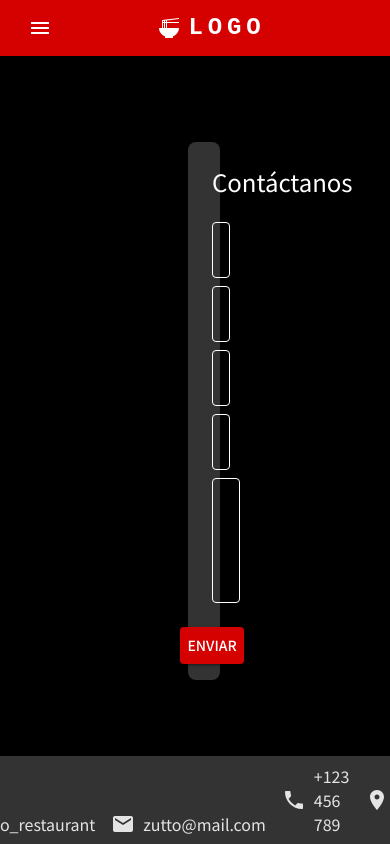
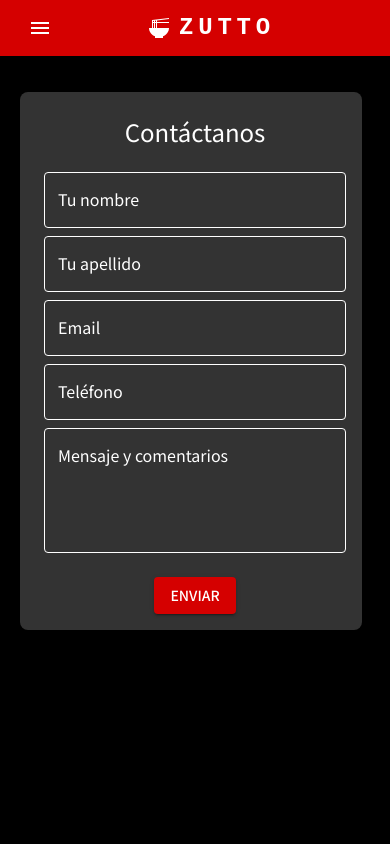
Before and after one commit to JuanPabloSQ/restaurant-page, a React (Vite) app: page /Proyecto-4/contactanos in a window 390 px wide. Built offline with nearby package versions, Linux system fonts and the light colour scheme.

Commit message:
add mobil responsive

```diff
--- a/src/BlogPage/BlogPage.jsx
+++ b/src/BlogPage/BlogPage.jsx
@@ -3,8 +3,11 @@ import NavBar from '../utils/NavBar';
 import Box from '@mui/material/Box';
 import BodyText from '../BlogPage/BodyText';
 import BoxFooter from "../utils/BoxFooter";
+import { useMediaQuery } from '@mui/material';
 
 const Blog = () => {
+  const isMobile = useMediaQuery('(max-width:600px)'); // Define el ancho máximo para dispositivos móviles
+
   return (
     <div>
       <Box sx={{ backgroundColor: 'black'}}>
@@ -15,6 +18,8 @@ const Blog = () => {
           maxWidth="100%"
           display="flex"
           justifyContent="center"
+          flexDirection={isMobile ? 'column' : 'row'} // Cambia la dirección del flexbox en dispositivos móviles
+          alignItems="center"
           marginTop={10}
           flex="1"
           p={2}
@@ -24,14 +29,14 @@ const Blog = () => {
             bgc="black"
             p={2}
             maxWidth="100%"
-            imageWidth={1400}
+            imageWidth={isMobile ? 500 : 1400} // Ajusta el ancho de la imagen para dispositivos móviles
             imageHeight={300}
             titleText="ZUTTO Restaurant - Un Viaje a Japón en Cada Bocado"
             colorText="white"
             bodyText={<BodyText />}
             image="https://tofuu.getjusto.com/orioneat-prod/fjzscSzZyeC5FWPvg-56%20mix.jpeg"
           />
-          <BoxFooter />
+          {!isMobile && <BoxFooter />} {/* Oculta el BoxFooter en dispositivos móviles */}
         </Box>
       </Box>
     </div>
--- a/src/ContactPage/ContactPage.jsx
+++ b/src/ContactPage/ContactPage.jsx
@@ -9,6 +9,7 @@ import Box from '@mui/material/Box';
 import Button from '@mui/material/Button';
 import Typography from '@mui/material/Typography';
 import { useSnackbar } from "../utils/SnackBarContext";
+import { useMediaQuery } from '@mui/material';
 import * as yup from 'yup';
 
 const schema = yup.object({
@@ -33,6 +34,8 @@ const ContactPage = () => {
     phone: '',
     comments: '',
   });
+
+  const isMobile = useMediaQuery('(max-width:600px)'); // Verifica si es un dispositivo móvil
 
   const validateField = (name, value) => {
     try {
@@ -111,7 +114,7 @@ const ContactPage = () => {
       clearForm();
     } catch (error) {
       if (error.name === 'ValidationError') applyFormErrors(error);
-        errorSnackbar('Error con el servidor');
+        errorSnackbar('Error al enviar datos');
         console.error("Error de validación:", error.errors);
     }
   };
@@ -132,7 +135,7 @@ const ContactPage = () => {
           display="flex"
           justifyContent="center"
           alignItems="center"
-          sx={{ paddingLeft: '200px', paddingRight: '200px', marginTop: '150px' }}
+          sx={{ paddingLeft: '20px', paddingRight: '20px', marginTop: isMobile ? '100px' : '50px' }} // Margen adicional para dispositivos móviles
         >
           <Grid
             container
@@ -162,7 +165,7 @@ const ContactPage = () => {
                 Contáctanos
               </Typography>
             </Grid>
-            <Grid item xs={6}>
+            <Grid item xs={12} sm={6}>
               <TextField
                 fullWidth
                 id="name"
@@ -174,7 +177,7 @@ const ContactPage = () => {
                 helperText={formErrors.name}
               />
             </Grid>
-            <Grid item xs={6}>
+            <Grid item xs={12} sm={6}>
               <TextField
                 fullWidth
                 id="lastName"
@@ -186,7 +189,7 @@ const ContactPage = () => {
                 helperText={formErrors.lastName}
               />
             </Grid>
-            <Grid item xs={6}>
+            <Grid item xs={12} sm={6}>
               <TextField
                 fullWidth
                 id="email"
@@ -198,7 +201,7 @@ const ContactPage = () => {
                 helperText={formErrors.email}
               />
             </Grid>
-            <Grid item xs={6}>
+            <Grid item xs={12} sm={6}>
               <TextField
                 fullWidth
                 id="phone"
@@ -231,7 +234,7 @@ const ContactPage = () => {
             </Grid>
           </Grid>
         </Box>
-        <BoxFooter />
+        {!isMobile && <BoxFooter />}
       </Box>
     </div>
   );
--- a/src/MainPage/MainPage.jsx
+++ b/src/MainPage/MainPage.jsx
@@ -2,18 +2,20 @@ import NavBar from '../utils/NavBar';
 import BasicCard from './BasicCard';
 import Box from '@mui/material/Box';
 import BoxFooter from '../utils/BoxFooter';
+import { useMediaQuery } from '@mui/material';
 
 const MainPage = () => {
   const imageUrl = 'https://c4.wallpaperflare.com/wallpaper/70/192/37/greens-fish-figure-black-background-wallpaper-preview.jpg';
+  const isMobile = useMediaQuery('(max-width:600px)'); // Define el ancho máximo para dispositivos móviles
 
   return (
     <Box sx={{ backgroundColor: 'black'}}>
       <NavBar />
       <Box display="flex" justifyContent="space-between" alignItems="center" marginTop={10} p={2}>
         <BasicCard />
-        <img src={imageUrl} alt="Fish" style={{ width: '50%', marginRight: '20px' }} />
+        {!isMobile && <img src={imageUrl} alt="Fish" style={{ width: '50%', marginRight: '20px' }} />}
       </Box>
-      <BoxFooter />
+      {!isMobile && <BoxFooter />}
     </Box>
   );
 };
--- a/src/MenuPage/MenuPage.jsx
+++ b/src/MenuPage/MenuPage.jsx
@@ -7,9 +7,11 @@ import Grid from '@mui/material/Grid';
 import BoxFooter from '../utils/BoxFooter';
 import Box from '@mui/material/Box';
 import Typography from '@mui/material/Typography';
+import { useMediaQuery } from '@mui/material';
 
 const Menu = () => {
   const [menu, setMenu] = useState([]);
+  const isMobile = useMediaQuery('(max-width:600px)');
 
   const menuCollectionRef = collection(db, "menu");
 
@@ -80,7 +82,7 @@ const Menu = () => {
       {bebidaMenu.length > 0 && renderCategorySection('Bebidas:', bebidaMenu)}
       {otrosPlatosMenu.length > 0 && renderCategorySection('Otros Platos:', otrosPlatosMenu)}
 
-      <BoxFooter />
+      {!isMobile && <BoxFooter />}
     </Box>
   );
 };
--- a/src/ReservePage/ReservePage.jsx
+++ b/src/ReservePage/ReservePage.jsx
@@ -16,6 +16,7 @@ import { AdapterDayjs } from '@mui/x-date-pickers/AdapterDayjs';
 import { LocalizationProvider } from '@mui/x-date-pickers/LocalizationProvider';
 import { DatePicker } from '@mui/x-date-pickers/DatePicker';
 import { useSnackbar } from "../utils/SnackBarContext";
+import { useMediaQuery } from '@mui/material';
 import * as yup from 'yup';
 
 const schema = yup.object({
@@ -49,6 +50,8 @@ const Reserve = () => {
     selectedTime: '',
     selectedDate: '',
   });
+
+  const isMobile = useMediaQuery('(max-width:600px)');
 
   const validateField = (name, value) => {
     try {
@@ -173,7 +176,7 @@ const Reserve = () => {
           display="flex"
           justifyContent="center"
           alignItems="center"
-          sx={{ paddingLeft: '200px', paddingRight: '200px', marginTop: '120px' }}
+          sx={{ paddingLeft: isMobile ? '20px' : '200px', paddingRight: isMobile ? '20px' : '200px', marginTop: '120px', marginBottom: isMobile ? '40px' : '0px' }}
         >
           <Grid
             container
@@ -300,7 +303,7 @@ const Reserve = () => {
             </Grid>
           </Grid>
         </Box>
-        <BoxFooter />
+        {!isMobile && <BoxFooter />}
       </Box>
     </div>
   );
--- a/src/utils/navbar.jsx
+++ b/src/utils/navbar.jsx
@@ -101,7 +101,7 @@ function NavBar() {
               textDecoration: 'none',
             }}
           >
-            LOGO
+            ZUTTO
           </Typography>
           <Box sx={{ flexGrow: 1, display: { xs: 'none', md: 'flex' } }}>
             {pages.map((page) => (
```
Also changed, not shown: 1 other file (tests, documents, lock files or other folders).
